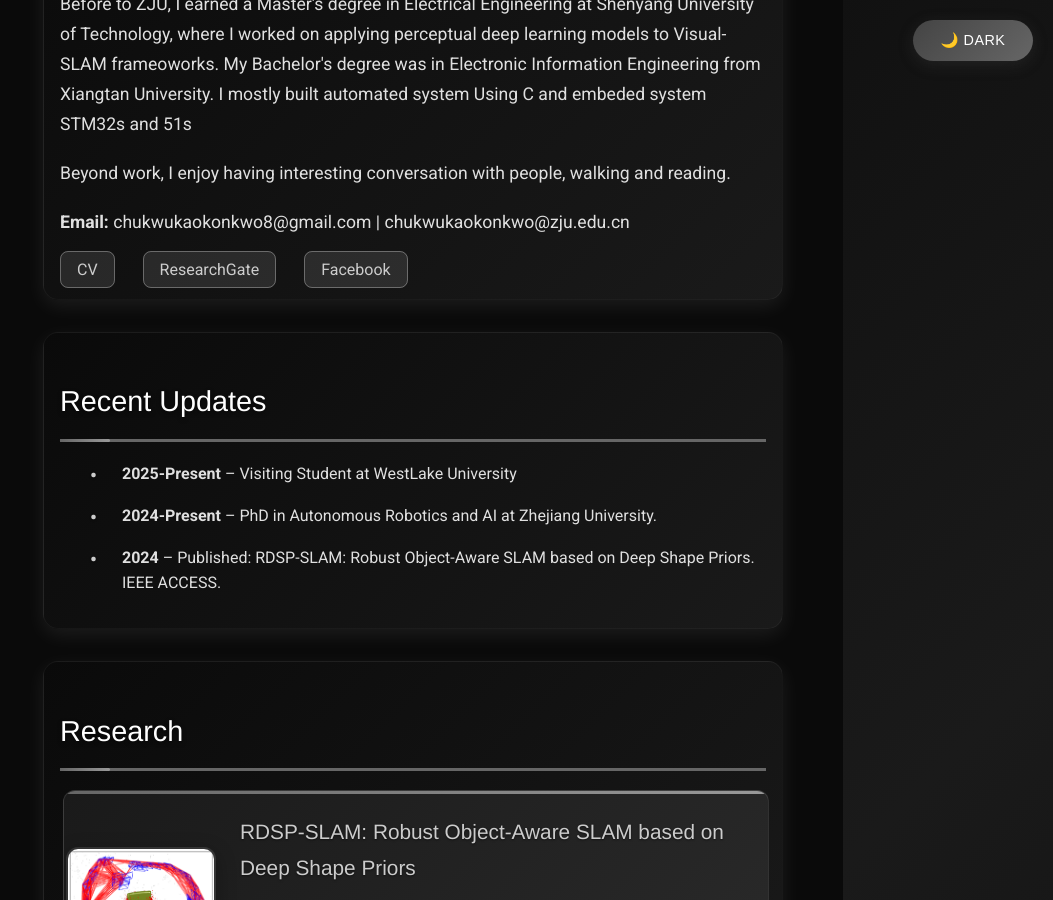
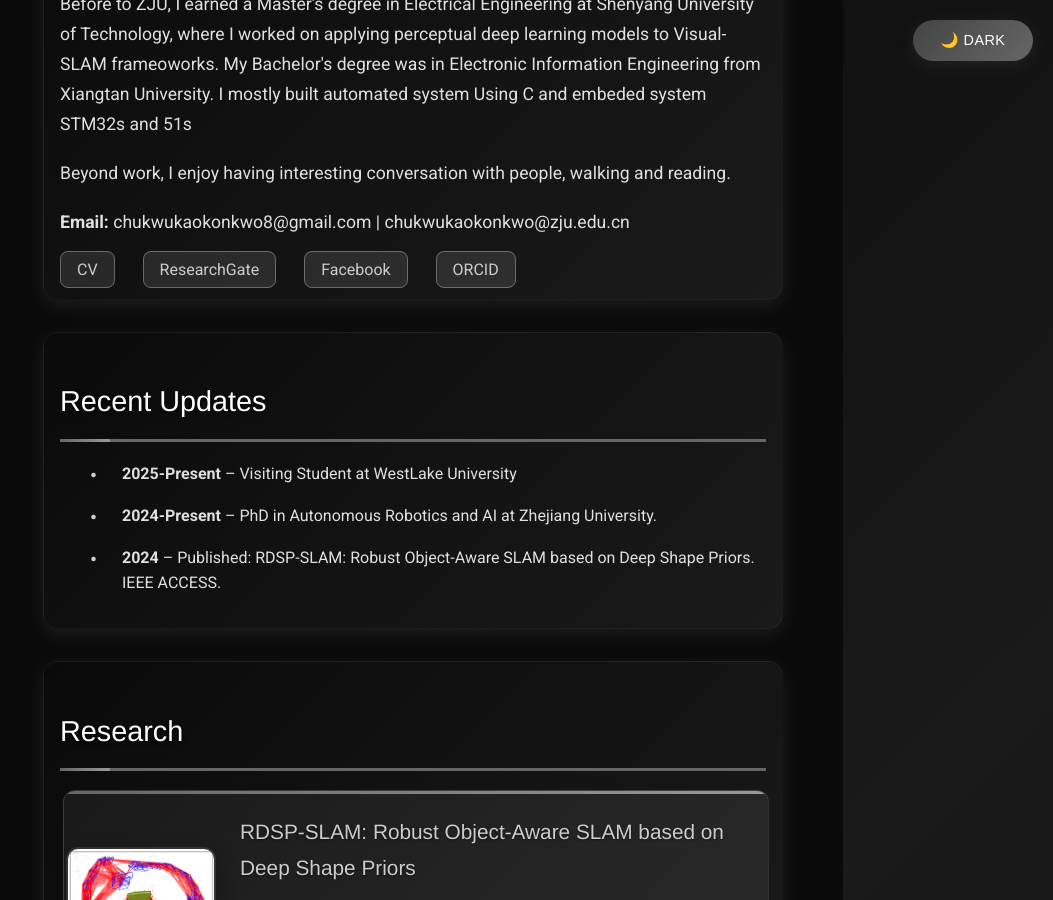
Before and after one commit to MosesChuka/MosesChuka.github.io, a Jekyll site: the page built from index.md, in a window 1280 px wide and 900 px high, scrolled down 624 px. Shown: the whole window, without its empty margins (227-1280 px from the left). Built offline with Jekyll 4.4.1, drawn with Linux system fonts in a browser that asks for light colours; our own code applies the rules of GitHub Pages for plain Markdown files.

Commit message:
added orcid

```diff
--- a/index.md
+++ b/index.md
@@ -27,6 +27,7 @@ description: Moses Chukwuka's website
     <a href="/static/Okonkwo%20Moses%20Chukwuka%20ZJU-CV.pdf">CV</a>
     <a href="https://www.researchgate.net/profile/Moses-Okonkwo">ResearchGate</a>
     <a href="https://www.facebook.com/Chukwuka.0konkwo1">Facebook</a>
+    <a href="https://orcid.org/0000-0001-5842-6475"> ORCID</a>
 </div>
 
 </section>
```
